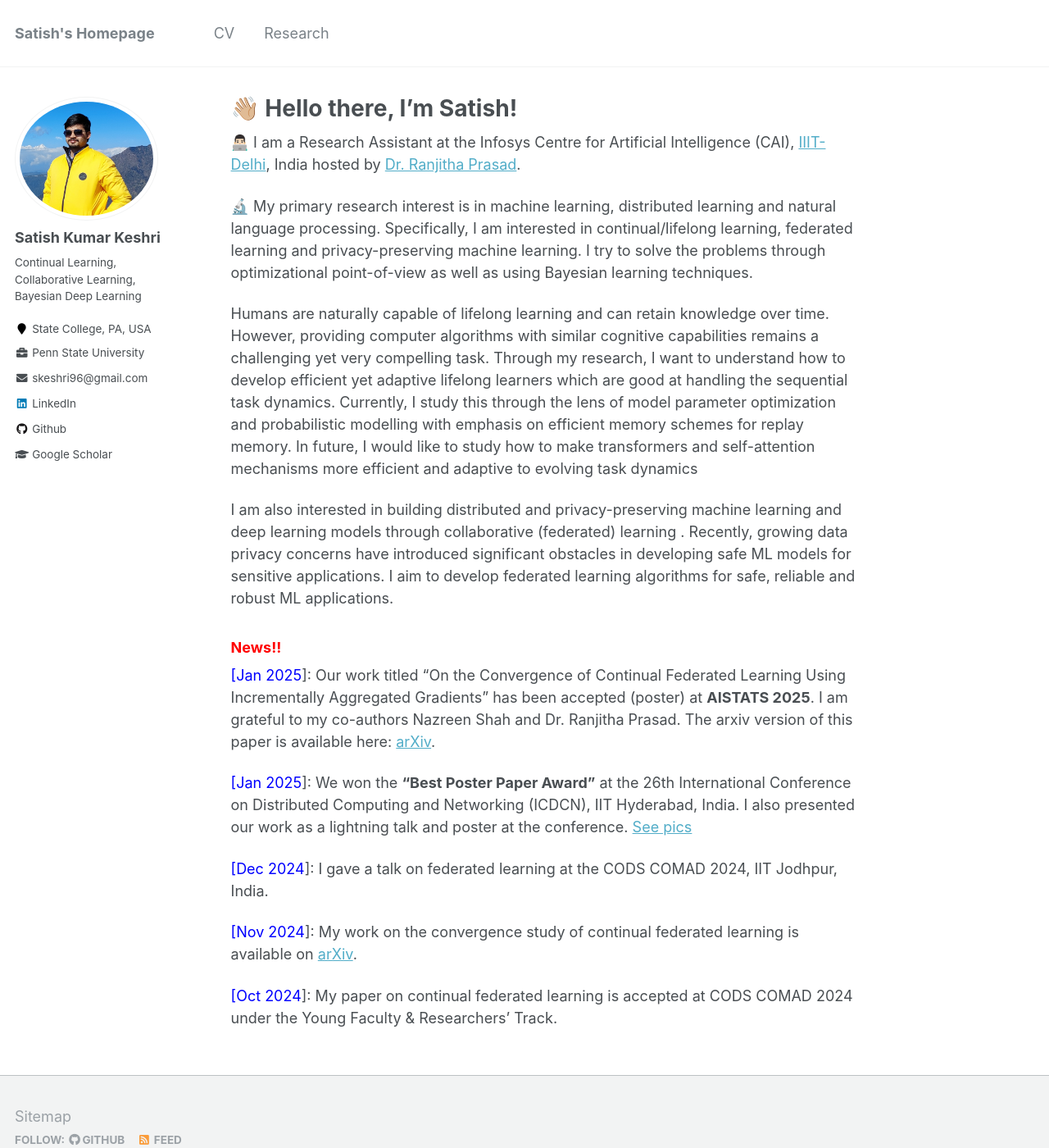
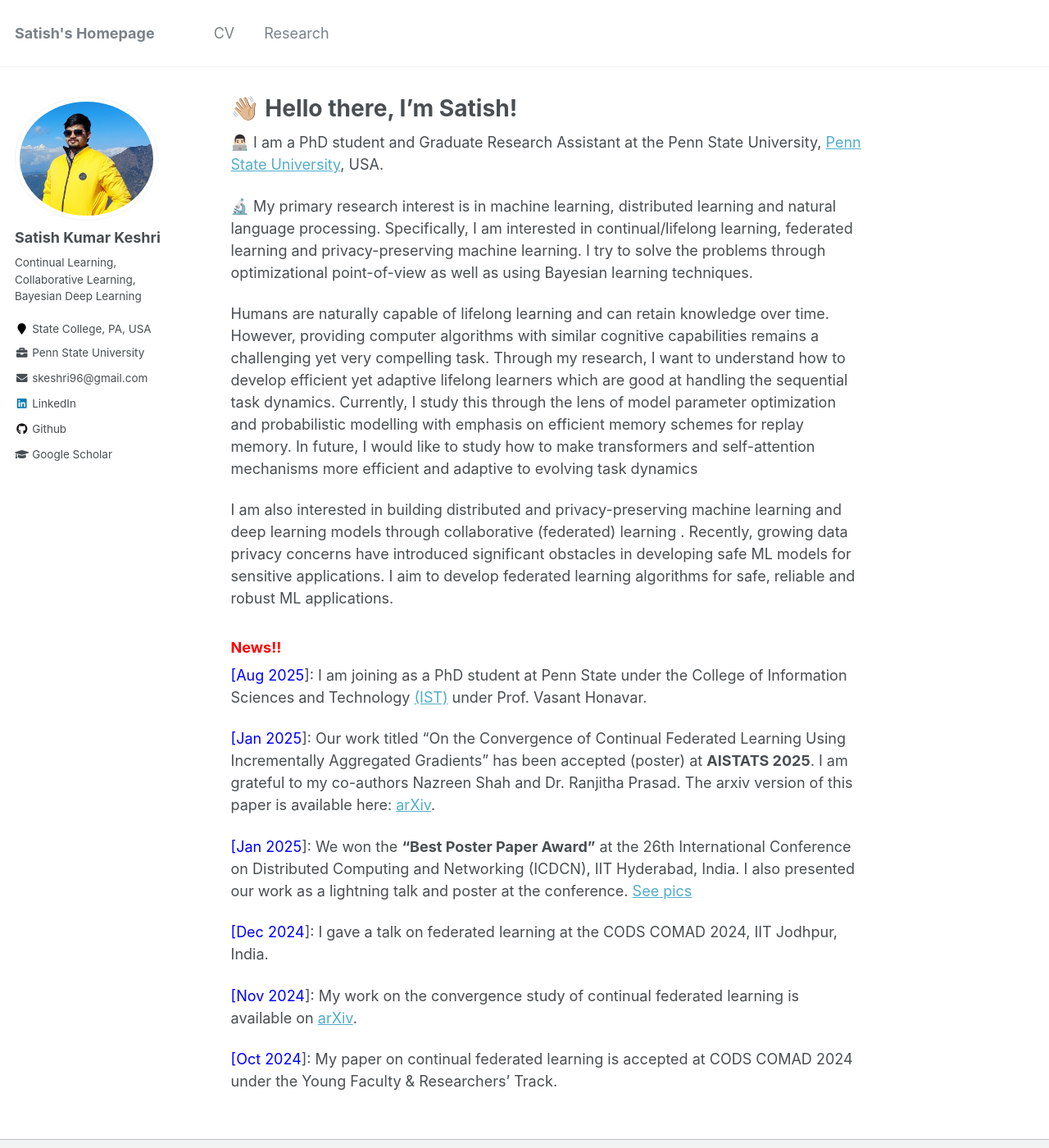
Before and after one commit to SatishKeshri/satishkeshri.github.io, a Jekyll site: the page built from _pages/about.md, in a window 1280 px wide and 1400 px high. Shown: the whole window at 82% size. Built offline with Jekyll 4.4.1, drawn with Linux system fonts in a browser that asks for light colours.

Commit message:
updated about me

```diff
--- a/_pages/about.md
+++ b/_pages/about.md
@@ -11,7 +11,8 @@ redirect_from:
 
 
 <!-- [comment] #![Illustration of combining vision and language modalities](/images/image_to_text_vis.png){: .align-right width="300px"} -->
-👨🏻‍💻 I am a Research Assistant at the Infosys Centre for Artificial Intelligence (CAI), <a href="https://iiitd.ac.in" target="_blank"> IIIT-Delhi</a>, India hosted by <a href="https://sites.google.com/site/ranjithap/home" target="_blank"> Dr. Ranjitha Prasad</a>.
+👨🏻‍💻 I am a PhD student and Graduate Research Assistant at the Penn State University, <a href="https://psu.edu" target="_blank"> Penn State University</a>, USA.
+ <!-- hosted by <a href="https://sites.google.com/site/ranjithap/home" target="_blank"> Dr. Ranjitha Prasad</a>. -->
 
 🔬 My primary research interest is in machine learning, distributed learning and natural language processing. Specifically, I am interested in continual/lifelong learning, federated learning and privacy-preserving machine learning. I try to solve the problems through optimizational point-of-view as well as using Bayesian learning techniques.
 
@@ -22,6 +23,8 @@ Humans are naturally capable of lifelong learning and can retain knowledge over
 I am also interested in building distributed and privacy-preserving machine learning and deep learning models through collaborative (federated) learning . Recently, growing data privacy concerns have introduced significant obstacles in developing safe ML models for sensitive applications. I aim to develop federated learning algorithms for safe, reliable and robust ML applications.
 
 ### <span style="color:red"> News!!</span>
+
+<span style="color:blue"> [Aug 2025</span>]: I am joining as a PhD student at Penn State under the College of Information Sciences and Technology <a href="https://ist.psu.edu" target="_blank">(IST)</a> under Prof. Vasant Honavar.
 
 <span style="color:blue"> [Jan 2025</span>]: Our work titled "On the Convergence of Continual Federated Learning Using Incrementally Aggregated Gradients" has been accepted (poster) at **AISTATS 2025**. I am grateful to my co-authors Nazreen Shah and Dr. Ranjitha Prasad. The arxiv version of this paper is available here: <a href="https://arxiv.org/abs/2411.07959v1" target="_blank">arXiv</a>.
 
```
Also changed, not shown: 1 other file.
